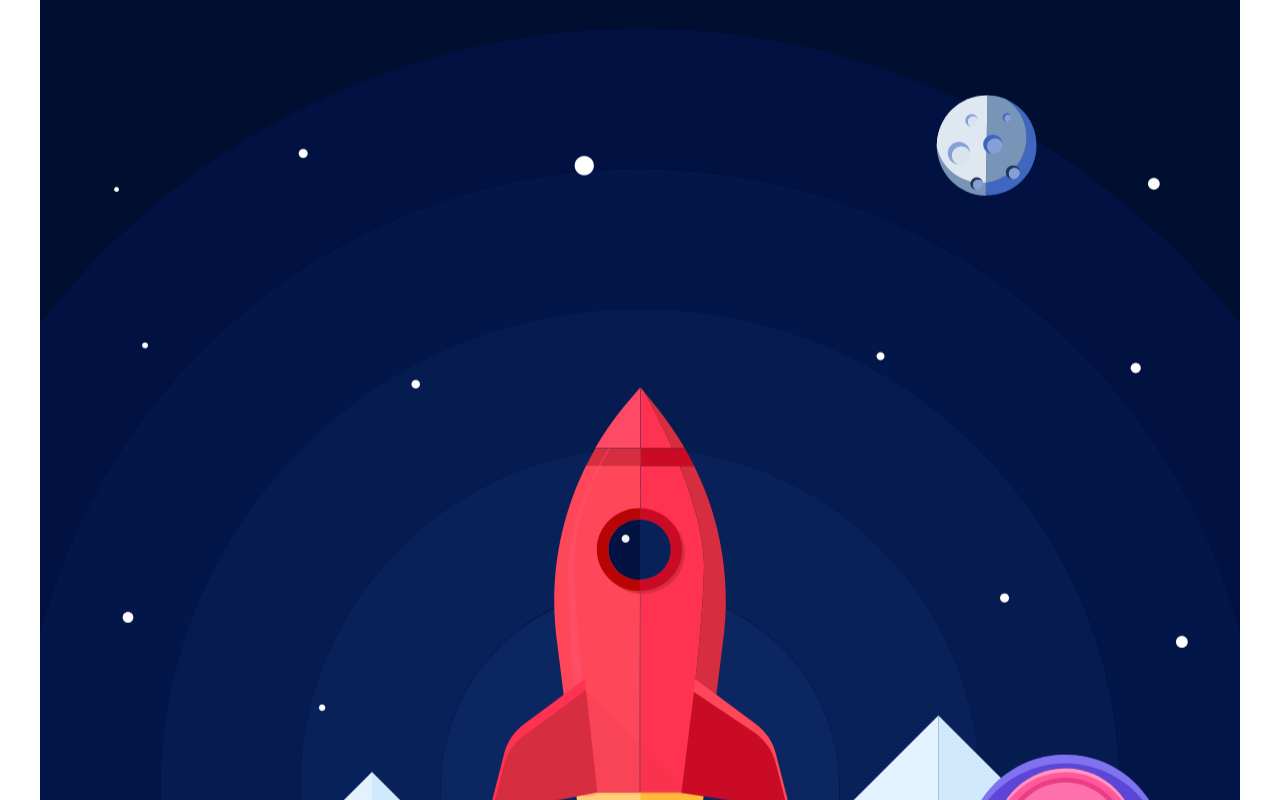
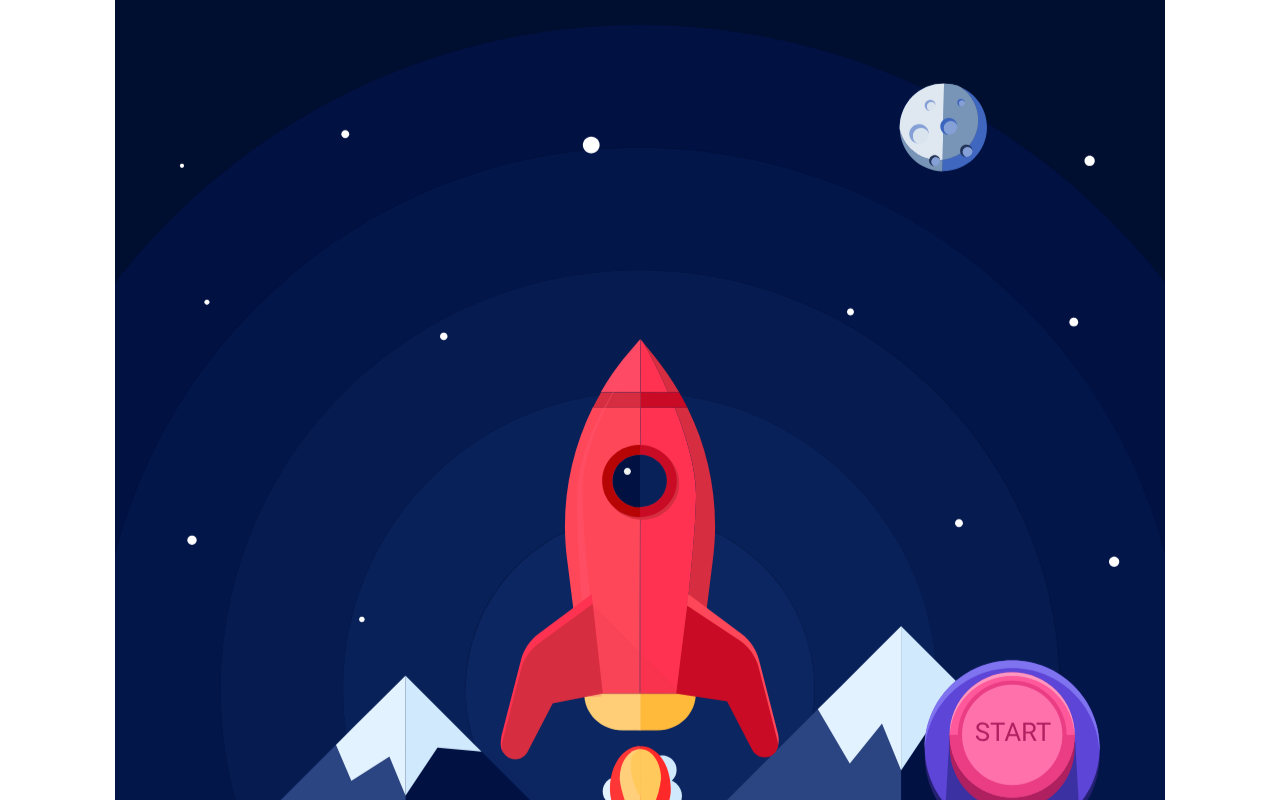
Before and after one commit to AyratGaziev/RocketLaunch, a plain HTML site: page index.html in a window 1280 px wide. Shown: the top 800 px of the page. Drawn offline with Linux system fonts and the light colour scheme.

Commit message:
css max-width corrected

```diff
--- a/style.css
+++ b/style.css
@@ -1,6 +1,6 @@
 /* rocket */
 .rocket {
-    max-width: 1200px;
+    max-width: 1050px;
     margin: 0 auto;
 }
 * {
```
